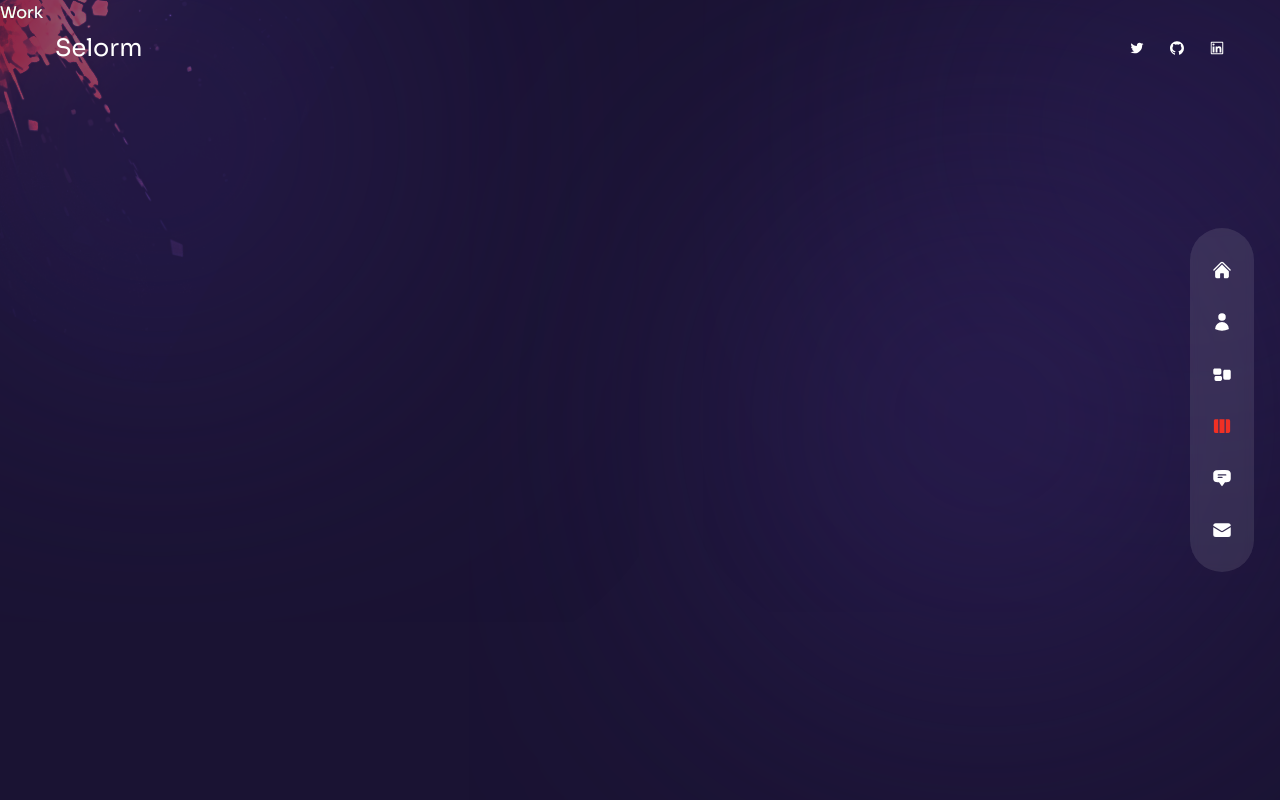
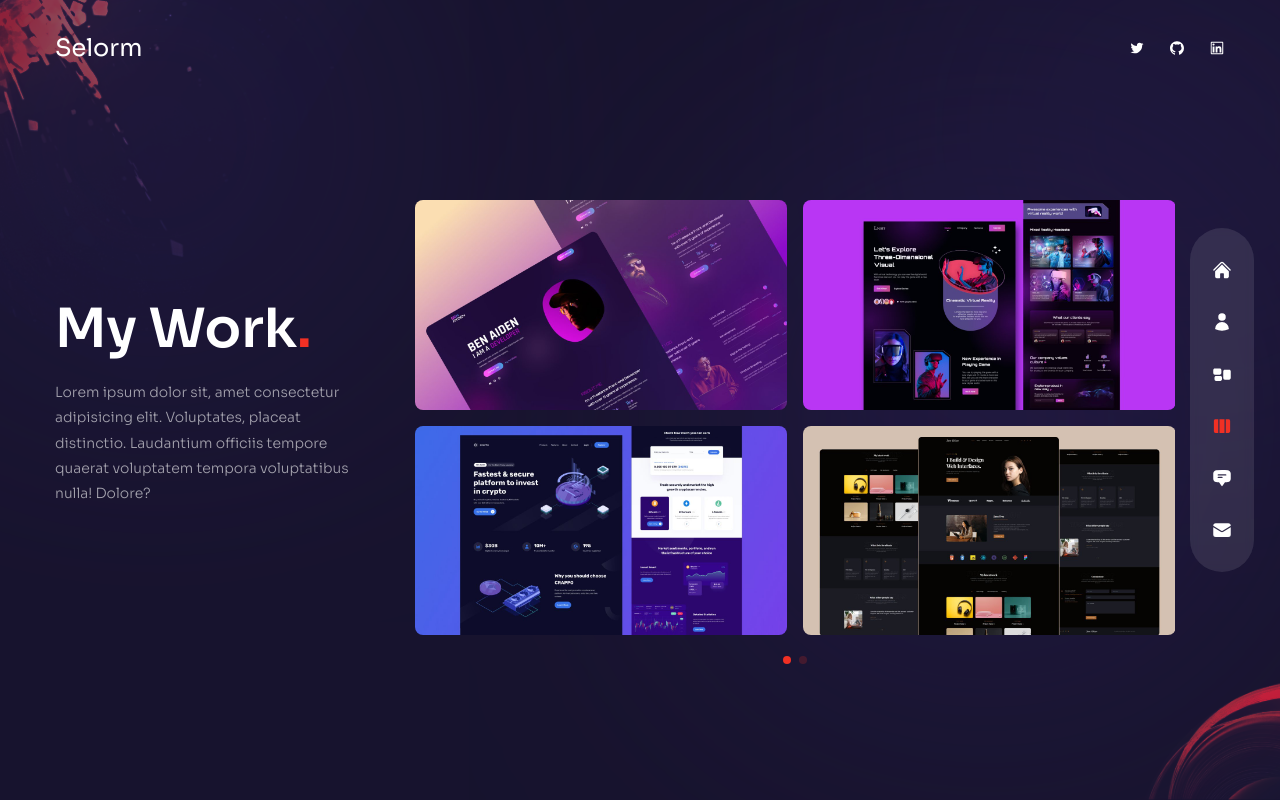
Before and after one commit to ranselorm/port, a Next.js app: page /work in a window 1280 px wide. Built offline with nearby package versions, Linux system fonts and the light colour scheme.

Commit message:
finish work component

```diff
--- a/components/WorkSlider.js
+++ /dev/null
@@ -1,53 +0,0 @@
-// data
-import { useContext } from "react";
-
-const workSlides = {
-  slides: [
-    {
-      images: [
-        {
-          title: "title",
-          path: "/thumb1.jpg",
-        },
-        {
-          title: "title",
-          path: "/thumb2.jpg",
-        },
-        {
-          title: "title",
-          path: "/thumb3.jpg",
-        },
-        {
-          title: "title",
-          path: "/thumb4.jpg",
-        },
-      ],
-    },
-    {
-      images: [
-        {
-          title: "title",
-          path: "/thumb4.jpg",
-        },
-        {
-          title: "title",
-          path: "/thumb1.jpg",
-        },
-        {
-          title: "title",
-          path: "/thumb2.jpg",
-        },
-        {
-          title: "title",
-          path: "/thumb3.jpg",
-        },
-      ],
-    },
-  ],
-};
-
-const WorkSlider = () => {
-  return <div>Work Slider</div>;
-};
-
-export default WorkSlider;
--- /dev/null
+++ b/components/WorkSlider.jsx
@@ -0,0 +1,115 @@
+import { useContext } from "react";
+import Image from "next/image";
+
+// data
+const workSlides = {
+  slides: [
+    {
+      images: [
+        {
+          title: "title",
+          path: "/thumb1.jpg",
+        },
+        {
+          title: "title",
+          path: "/thumb2.jpg",
+        },
+        {
+          title: "title",
+          path: "/thumb3.jpg",
+        },
+        {
+          title: "title",
+          path: "/thumb4.jpg",
+        },
+      ],
+    },
+    {
+      images: [
+        {
+          title: "title",
+          path: "/thumb4.jpg",
+        },
+        {
+          title: "title",
+          path: "/thumb1.jpg",
+        },
+        {
+          title: "title",
+          path: "/thumb2.jpg",
+        },
+        {
+          title: "title",
+          path: "/thumb3.jpg",
+        },
+      ],
+    },
+  ],
+};
+
+import { BsArrowRight } from "react-icons/bs";
+//swiper components
+import { Swiper, SwiperSlide } from "swiper/react";
+//swiper css
+import "swiper/css";
+import "swiper/css/free-mode";
+import "swiper/css/pagination";
+
+//import required modules
+import { Pagination } from "swiper";
+
+const WorkSlider = () => {
+  return (
+    <Swiper
+      spaceBetween={10}
+      pagination={{
+        clickable: true,
+      }}
+      modules={[Pagination]}
+      className="h-[280px] sm:h-[480px]  xl:mt-[80px] mt-0"
+    >
+      {workSlides.slides.map((slide, itemIndex) => {
+        return (
+          <SwiperSlide key={itemIndex}>
+            <div className="grid grid-cols-2 grid-rows-2 gap-4 cursor-pointer">
+              {slide.images.map((image, index) => {
+                return (
+                  <div
+                    key={index}
+                    className="relative rounded-lg overflow-hidden flex items-center justify-center group"
+                  >
+                    <div className="relative flex items-center justify-center overflow-hidden group">
+                      <Image
+                        src={image.path}
+                        alt="project"
+                        width={500}
+                        height={300}
+                      />
+                      <div className="absolute inset-0 bg-gradient-to-l from-transparent via-[#e838cc] to-[#4a22bd] opacity-0 group-hover:opacity-70 transition-all duration-500"></div>
+                      <div className="absolute bottom-0 translate-y-full group-hover:-translate-y-10 xl:group-hover:-translate-y-20 transition-all duration-300">
+                        <div className="flex items-center gap-x-4 text-[13px] tracking-[0.2em]">
+                          {/* title */}
+                          <p className="">LIVE</p>
+                          {/* title2 */}
+                          <p className="delay-100">PROJECT</p>
+                          {/* icon */}
+                          <p className="text-2xl text-white">
+                            <BsArrowRight />
+                          </p>
+                        </div>
+                      </div>
+                    </div>
+                  </div>
+                );
+              })}
+            </div>
+          </SwiperSlide>
+        );
+      })}
+    </Swiper>
+  );
+};
+
+//
+
+export default WorkSlider;
--- a/pages/work/index.js
+++ /dev/null
@@ -1,5 +0,0 @@
-const Work = () => {
-  return <div>Work</div>;
-};
-
-export default Work;
--- /dev/null
+++ b/pages/work/index.jsx
@@ -0,0 +1,49 @@
+import WorkSlider from "../../components/WorkSlider";
+import Circles from "../../components/Circles";
+
+import { motion } from "framer-motion";
+import { fadeIn } from "../../variants";
+
+const Work = () => {
+  return (
+    <div className="bg-primary/30 h-screen py-36 flex items-center justify-center">
+      <Circles />
+      <div className="container mx-auto flex flex-col xl:flex-row items-center justify-center">
+        <div className="text-center flex flex-col xl:w-[30vw] mb-4 xl:mb-0 lg:text-left">
+          <motion.h2
+            variants={fadeIn("up", 0.2)}
+            initial="hidden"
+            animate="show"
+            exit="hidden"
+            className="h2"
+          >
+            My Work<span className="text-accent">.</span>
+          </motion.h2>
+          <motion.p
+            variants={fadeIn("up", 0.4)}
+            initial="hidden"
+            animate="show"
+            exit="hidden"
+            className="max-w-[300px] mx-auto lg:mx-0 text-[14px]"
+          >
+            Lorem ipsum dolor sit, amet consectetur adipisicing elit.
+            Voluptates, placeat distinctio. Laudantium officiis tempore quaerat
+            voluptatem tempora voluptatibus nulla! Dolore?
+          </motion.p>
+        </div>
+        <motion.div
+          variants={fadeIn("down", 0.6)}
+          initial="hidden"
+          animate="show"
+          exit="hidden"
+          className="w-full xl:max-w-[65%] xl:mr-[50px] mt-0"
+        >
+          <WorkSlider />
+        </motion.div>
+      </div>
+      {/* <Bulb /> */}
+    </div>
+  );
+};
+
+export default Work;
```
